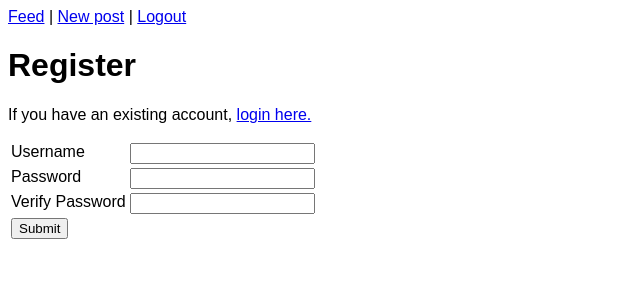
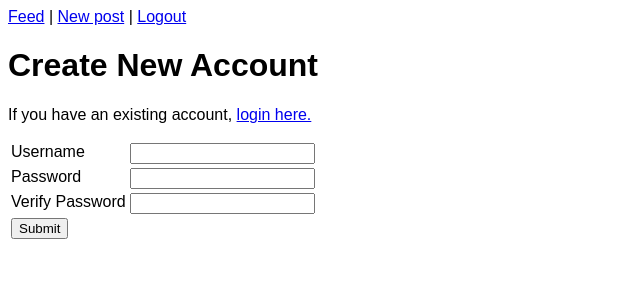
Before and after one commit to heympace/blogz, a Flask app: page /signup in a window 1280 px wide. Shown: the top 300 px of the page, without its empty margins (0-640 px from the left). Run offline with Flask 2, Linux system fonts and the light colour scheme.

Commit message:
add create account verbage

```diff
--- a/templates/login.html
+++ b/templates/login.html
@@ -3,7 +3,7 @@
 {% block content %}
 
 <h1>Log In to Feed</h1>
-<p>If you don't have an account, <a href="/signup">register here.</a></p>
+<p>If you don't have an account, <a href="/signup">create an account</a>.</p>
 <form action='/login' method='POST'>
     <table>
         <tbody>
--- a/templates/signup.html
+++ b/templates/signup.html
@@ -2,7 +2,7 @@
 
 {% block content %}
 
-<h1>Register</h1>
+<h1>Create New Account</h1>
 <p>If you have an existing account, <a href="/login">login here.</a></p>
 <form action='/signup' method='POST'>
     <table>
```
